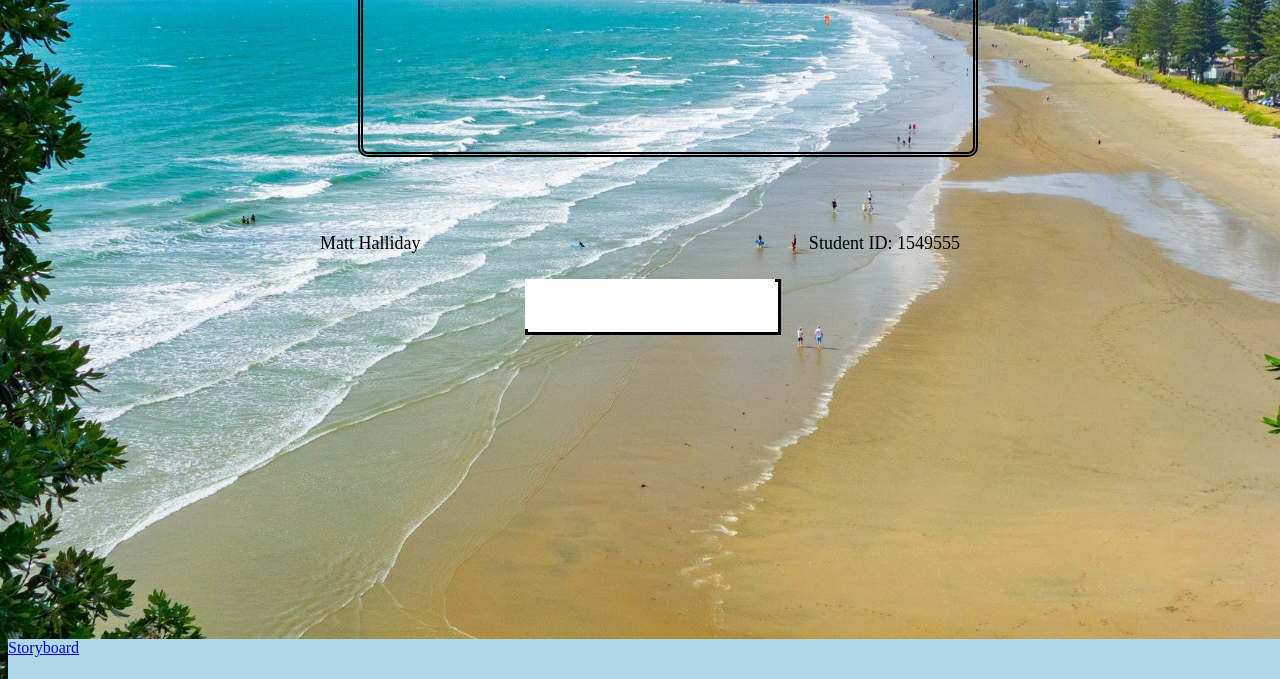
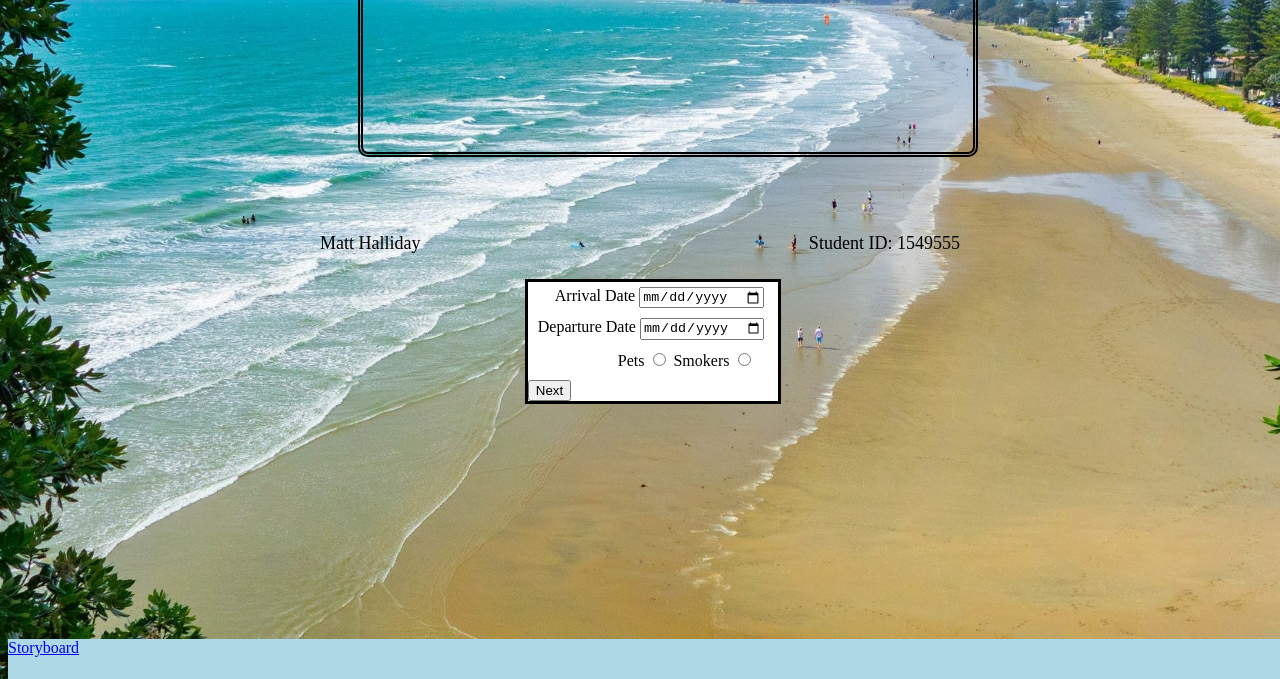
Before and after one commit to Hallitec/Project1, a plain HTML site: page index.html in a window 1280 px wide. Shown: the part 121-800 px from the top of the page. Drawn offline with Linux system fonts and the light colour scheme.

Commit message:
Added forms
New forms added

```diff
--- a/index.html
+++ b/index.html
@@ -23,19 +23,46 @@
                 </a>
         </div>
     </div>
-    <div id="form1-box">
-        <form id="form1-page" action="index.html" method="get">
-
-        </form>
-    <div id="form2-box">
-        <form id="form2-page" action="index.html" method="get">
-
-        </form>
-    </div>
+    <div id="firstPage">
+        <div id="arrival-box">
+            <label for="arrivalDate">Arrival Date</label>
+            <input type="date" id="arrivalDate" value="" onchange="doThis()"/>
+        </div>
+        <div id="departure-box">
+            <label for="departureDate">Departure Date</label>
+            <input type="date" id="departureDate" value="" onchange="doThis()"/>
+        </div>
+        <div id="radio-box">
+            <label for="pets">Pets</label>
+            <input type="radio" id="pets" value="" onchange="doThis()"/>
+            <label for="smokers">Smokers</label>
+            <input type="radio" id="smokers" value="" onchange="doThis()"/>
+        </div>
+        <div id="nextPage">
+            <button onclick="goToNextPage()">Next</button>
+        </div>
     </div>
     <script>
+        function goToNextPage(){
+            document.getElementById("firstPage").style.Display = 'none';
+            document.getElementById("secondPage").style.Display = 'block';
+        }
 
+        function goToPreviousPage(){
+            document.getElementByID("firstPage").style.Display = 'block';
+            document.getELementById("secondPage").style.Dispaly = 'none';
+        }
 
+        function changeInputHandler(){
+            let arrivalDate = document.getElementById("arrivalDate").value;
+            let departureDate = document.getElementById("departureDate").value;
+            let smokers = document.getElementById("smokers").value;
+            let pets = document.getElementById("pets").value;
+            localStorage.setItem("arrivalDate", arrivalDate);
+            localStorage.setItem("departureDate", departureDate);
+            localStorage.setItem("smokers", smokers);
+            localStorage.setItem("pets", pets);
+        }
     </script>
     <footer id="footer">
         <a href="/Storyboards_AssignmentOne.pdf">Storyboard</a>
--- a/styles.css
+++ b/styles.css
@@ -158,7 +158,7 @@
     bottom: 0%;
 }
 
-#form1-box {
+#firstPage {
     position: fixed;
     background-color: white;
     height: fit-content;
@@ -168,39 +168,22 @@
     border-style: solid;
 }
 
-#form1-page {
-    padding: 25px;
-    width: 170px;
-}
-
-#arrival {
+#arrival-box {
     position: relative;
-    left: 25%;
+    left: 22px;
     width: 200x;
     margin: 5px;
 }
 
-#departure {
+#departure-box {
     position: relative;
-    left: 23%;
     margin: 10px;
 }
 
-#smokers {
+#radio-box {
     position: relative;
-    left: 10px;
+    left: 80px;
     margin: 10px;
-}
-
-#smokers-button {
-    position: relative;
-    left: 0;
-}
-
-#pets {
-    position: relative;
-    left: 15px;
-    margin: 5px;
 }
 
 #pet-button {
```
